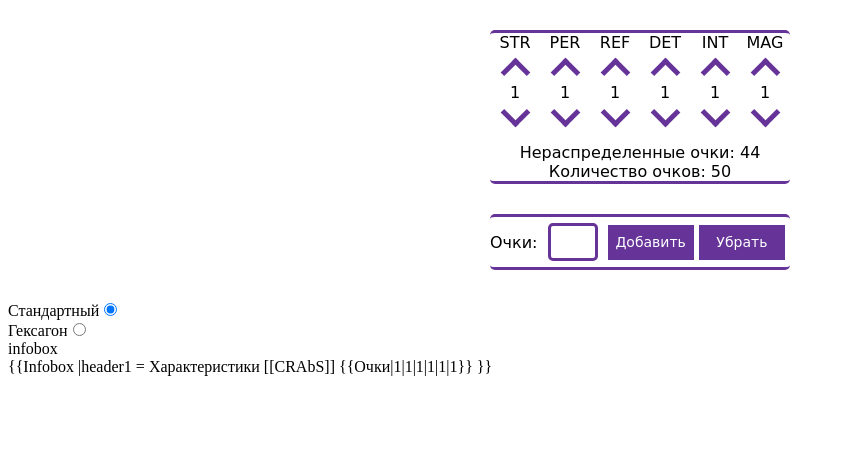
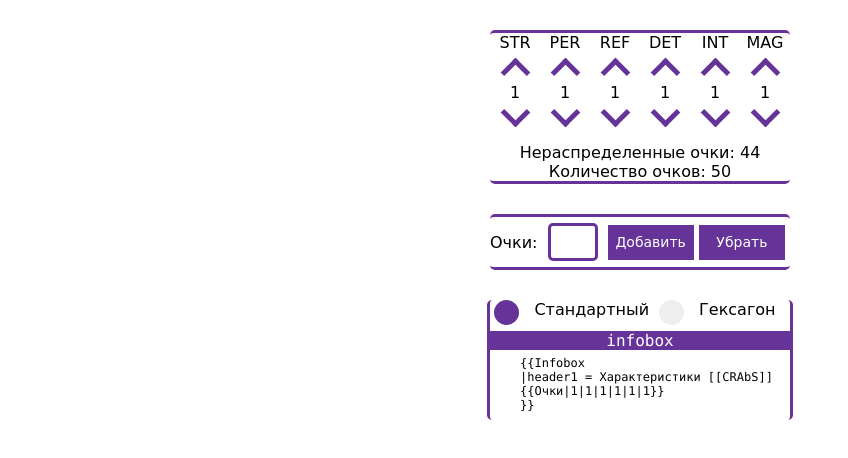
Before and after one commit to Ikamari/ariadna_stat_calculator, a React app: page / in a window 1280 px wide. Shown: the top 458 px of the page, without its empty margins (0-848 px from the left). Built offline with nearby package versions, Linux system fonts and the light colour scheme.

Commit message:
Fixed wrong stats in wiki code output

```diff
--- a/app/components/wiki-infobox-styles/hexagon.js
+++ b/app/components/wiki-infobox-styles/hexagon.js
@@ -1 +1 @@
-export default (str, per, ref, det, int, mag) => (`{{ГексОчки|${str}|${per}|${ref}|${det}|${int}|${int}}}`)
+export default (str, per, ref, det, int, mag) => (`{{ГексОчки|${str}|${per}|${ref}|${det}|${int}|${mag}}}`)
--- a/app/components/wiki-infobox-styles/simple.js
+++ b/app/components/wiki-infobox-styles/simple.js
@@ -1,6 +1,6 @@
 export default (str, per, ref, det, int, mag) => (
     `{{Infobox
 |header1 = Характеристики [[CRAbS]]
-{{Очки|${str}|${per}|${ref}|${det}|${int}|${int}}}
+{{Очки|${str}|${per}|${ref}|${det}|${int}|${mag}}}
 }}
 `)
--- a/public/styles/main.css
+++ b/public/styles/main.css
@@ -107,3 +107,97 @@
 .calculator-arrow-button:hover {
     border-color: mediumpurple;
 }
+
+.wiki-infobox {
+    display: flex;
+    flex-direction: column;
+    width: 300px;
+    height: 120px;
+    border: solid rebeccapurple;
+    border-width: 0 3px;
+    border-radius: 5px;
+    margin: 30px auto;
+}
+
+.wiki-infobox-style-select {
+    display: flex;
+    flex-direction: row;
+    justify-content: center;
+}
+
+.infobox-style-option {
+    display: block;
+    position: relative;
+    padding-left: 40px;
+    margin-right: 10px;
+    margin-bottom: 12px;
+    cursor: pointer;
+    font-family: "Comic Sans MS", cursive, sans-serif;
+    font-size: 16px;
+    -webkit-user-select: none;
+    -moz-user-select: none;
+    -ms-user-select: none;
+    user-select: none;
+}
+
+.infobox-style-option input {
+    position: absolute;
+    opacity: 0;
+    cursor: pointer;
+}
+
+.infobox-style-option span {
+    position: absolute;
+    top: 0;
+    left: 0;
+    height: 25px;
+    width: 25px;
+    background-color: #eee;
+    border-radius: 50%;
+}
+
+.infobox-style-option:hover input ~ span {
+    background-color: #ccc;
+}
+
+.infobox-style-option input:checked ~ span {
+    background-color: rebeccapurple;
+}
+
+.infobox-style-option span:after {
+    content: "";
+    position: absolute;
+    display: none;
+}
+
+.infobox-style-option input:checked ~ .span:after {
+    display: block;
+}
+
+.infobox-style-option span:after {
+    top: 9px;
+    left: 9px;
+    width: 8px;
+    height: 8px;
+    border-radius: 50%;
+    background: white;
+}
+
+.wiki-infobox-info {
+    width: 100%;
+    margin-bottom: 6px;
+    text-align: center;
+    font-size: 16px;
+    font-family: Consolas, sans-serif;
+    background-color: rebeccapurple;
+    color: white;
+}
+
+.wiki-infobox-code {
+    display: block;
+    width: 80%;
+    white-space: pre;
+    margin: 0 auto;
+    font-size: 12px;
+    font-family: Consolas, sans-serif;
+}
```
